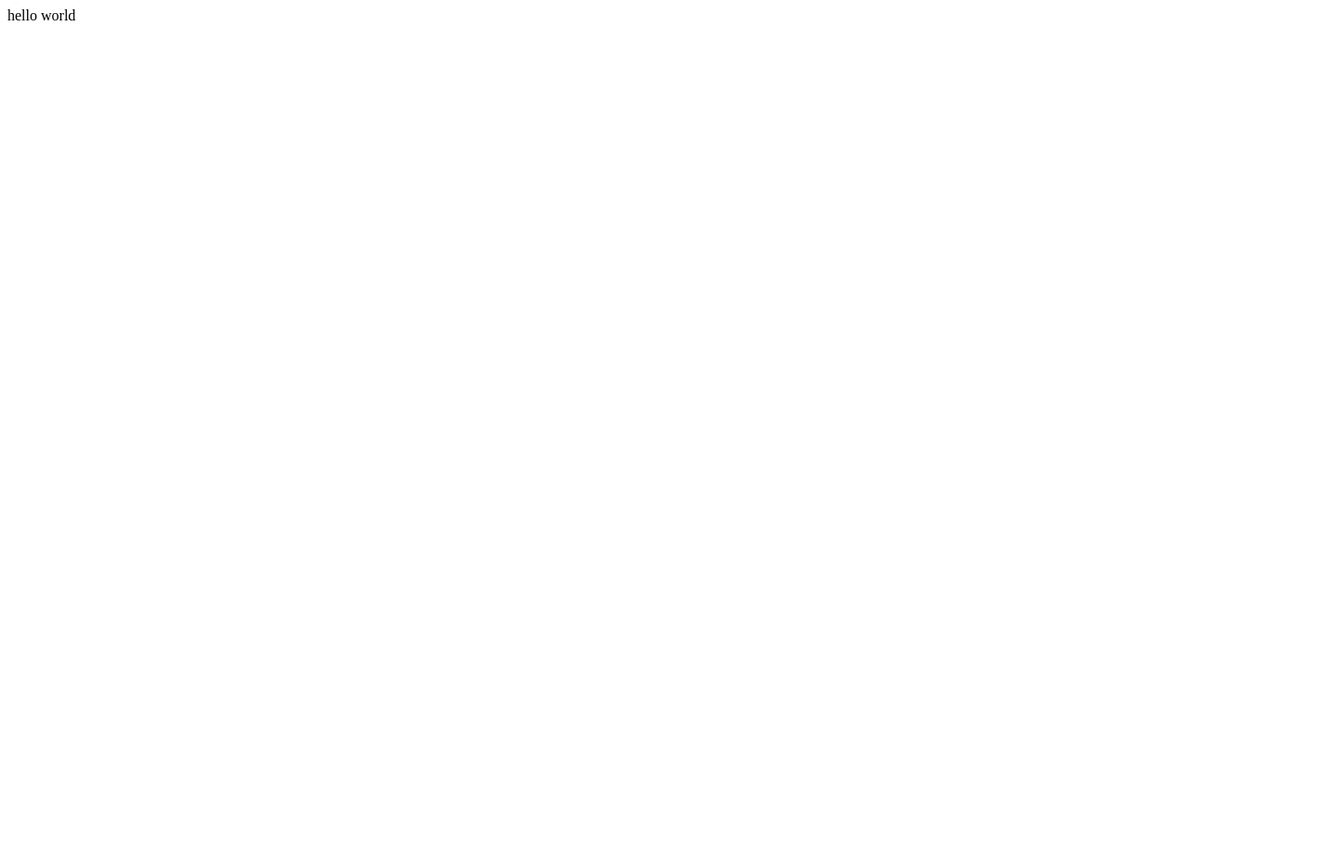
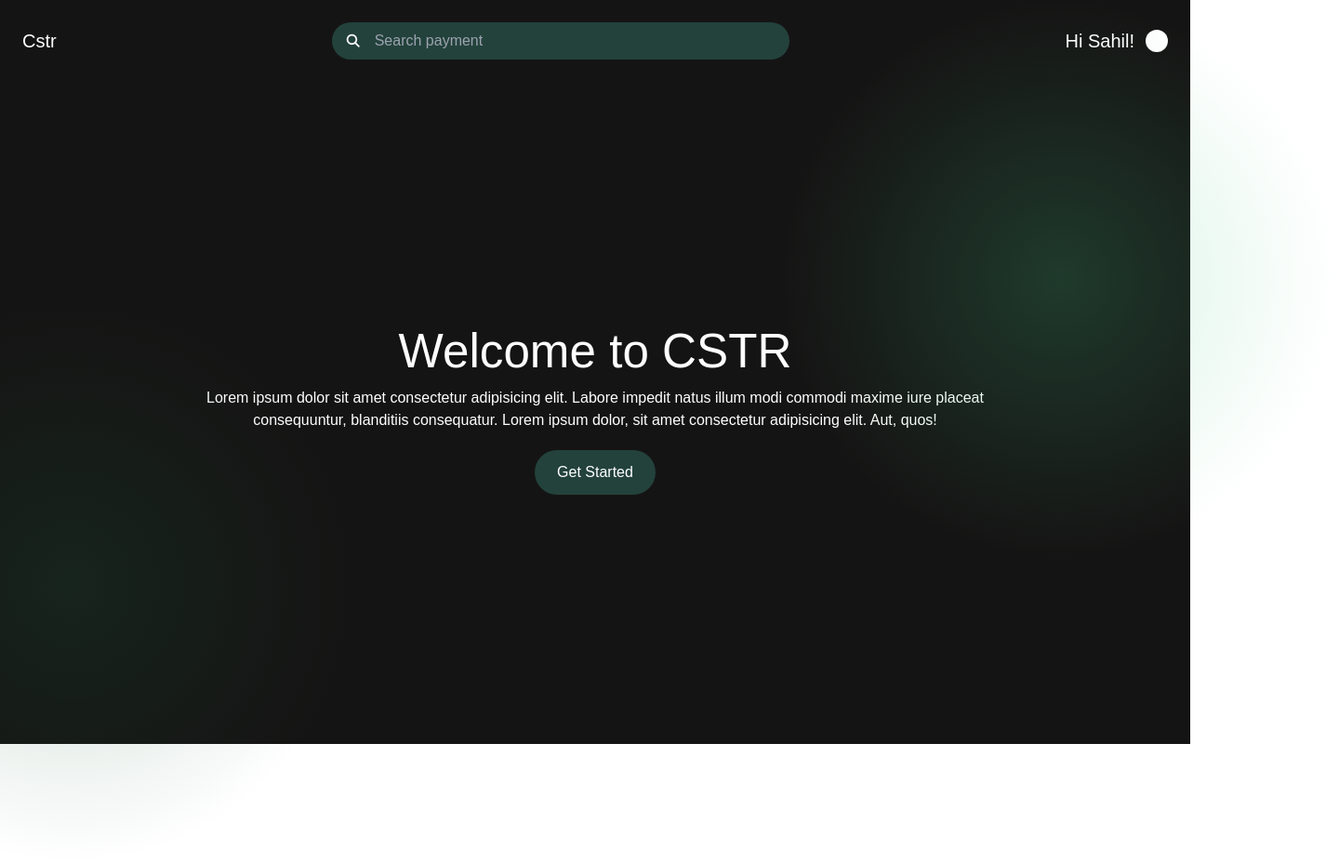
Before and after one commit to sahilbishnoi156/cstr, a website: page client/index.html in a window 1280 px wide. Shown: the whole page at 93% size, 1440 px wide, since content can reach past the window. Before the commit the page ends 800 px from the top, so only its background shows below. Drawn offline with nearby package versions, Linux system fonts and the light colour scheme; a web font is replaced by a local one.

Commit message:
cli: none client: made hero section and navbar, server: none

```diff
--- a/client/index.html
+++ b/client/index.html
@@ -1,13 +1,86 @@
 <!DOCTYPE html>
 <html lang="en">
-  <head>
+
+<head>
     <meta charset="UTF-8" />
     <meta name="viewport" content="width=device-width, initial-scale=1.0" />
+    <script src="https://cdn.tailwindcss.com"></script>
     <link rel="stylesheet" href="style.css" />
+    <link rel="stylesheet" href="https://cdnjs.cloudflare.com/ajax/libs/font-awesome/6.6.0/css/all.min.css"
+        integrity="sha512-Kc323vGBEqzTmouAECnVceyQqyqdsSiqLQISBL29aUW4U/M7pSPA/gEUZQqv1cwx4OnYxTxve5UMg5GT6L4JJg=="
+        crossorigin="anonymous" referrerpolicy="no-referrer" />
     <title>CSTR</title>
-  </head>
-  <body>
-    hello world
-  </body>
-  <script src="./script.js"></script>
+</head>
+
+<body class="h-screen w-screen overflow-hidden">
+    <div id="background_blurry_design_1" class="absolute -right-40"></div>
+    <div id="background_blurry_design_2" class="absolute -left-56 -bottom-32"></div>
+    <div class="h-full bg-[#151414] p-6 overflow-scroll flex flex-col gap-8">
+        <nav class="w-full flex gap-16 text-white items-center justify-between">
+            <div class="text-xl">Cstr</div>
+            <div class="w-2/5">
+                <div class="bg-[#23423c] flex rounded-full gap-4 items-center px-4 py-2 backdrop-blur-3xl">
+                    <i class="fa-solid fa-magnifying-glass text-sm"></i>
+                    <input type="text" class="bg-transparent border-none outline-none w-full"
+                        placeholder="Search payment" />
+                </div>
+            </div>
+            <div class="flex items-center justify-between gap-3">
+                <div class="text-xl">Hi Sahil!</div>
+                <div class="bg-white rounded-full h-6 w-6"></div>
+            </div>
+        </nav>
+        <main class="h-full w-full">
+            <!-- <section id="main_section" class="flex flex-row w-full gap-4 h-full">
+                <div class="flex flex-col justify-between items-center">
+                    <div class="flex flex-col gap-4">
+                        <div class="bg-[#23423c] rounded-full w-fit transition">
+                            <div
+                                class="rounded-full flex items-center justify-center h-10 w-10 hover:bg-white group/home duration-150 cursor-pointer">
+                                <i
+                                    class="fa-solid fa-house text-white group-hover/home:text-[#087452] duration-150"></i>
+                            </div>
+                            <div
+                                class="rounded-full flex items-center justify-center h-10 w-10 hover:bg-white group/plus duration-150 cursor-pointer">
+                                <i class="fa-solid fa-plus text-white group-hover/plus:text-[#087452] duration-150"></i>
+                            </div>
+                        </div>
+                        <div class="bg-[#23423c] rounded-full w-fit ">
+                            <div
+                                class="rounded-full flex items-center justify-center h-10 w-10 hover:bg-white group/plus duration-150 cursor-pointer">
+                                <i class="fa-solid fa-plus text-white group-hover/plus:text-[#087452] duration-150"></i>
+                            </div>
+                            <div
+                                class="rounded-full flex items-center justify-center h-10 w-10 hover:bg-white group/gear duration-150 cursor-pointer">
+                                <i class="fa-solid fa-gear text-white group-hover/gear:text-[#087452] duration-150"></i>
+                            </div>
+                        </div>
+                    </div>
+                    <div class="">
+                        <i
+                            class="fa-solid fa-arrow-right-from-bracket bg-[#23423c] text-white rounded-full flex items-center justify-center h-10 w-10 hover:bg-white hover:text-[#087452] cursor-pointer"></i>
+                        <i
+                            class="fa-solid fa-right-to-bracket bg-[#23423c] text-white rounded-full flex items-center justify-center h-10 w-10 hover:bg-white hover:text-[#087452] cursor-pointer"></i>
+                    </div>
+                </div>
+                <div class="bg-red-800 w-full">d</div>
+            </section> -->
+            <section id="hero_section" class="flex items-center justify-center h-full w-full">
+                <div class="w-3/4 h-full flex items-center justify-center flex-col text-white text-center">
+                    <h1 class="text-[4vw]">Welcome to CSTR</h1>
+                    <p class="">Lorem ipsum dolor sit amet consectetur adipisicing elit. Labore impedit natus illum modi
+                        commodi
+                        maxime iure placeat consequuntur, blanditiis consequatur. Lorem ipsum dolor, sit amet
+                        consectetur adipisicing
+                        elit. Aut, quos!</p>
+                    <button
+                        class="bg-[#23423c] px-6 rounded-full py-3 mt-5 hover:bg-[#153e37] duration-150 hover:px-8 relaltive ">Get
+                        Started</button>
+                </div>
+            </section>
+        </main>
+    </div>
+</body>
+<script src="./script.js"></script>
+
 </html>
--- a/client/style.css
+++ b/client/style.css
@@ -0,0 +1,21 @@
+@import url('https://fonts.googleapis.com/css2?family=SUSE:wght@100..800&display=swap');
+
+* {
+    padding: 0;
+    margin: 0;
+    font-family: "SUSE", sans-serif;
+    font-optical-sizing: auto;
+    font-weight: 500;
+    font-style: normal;
+    box-sizing: border-box;
+}
+#background_blurry_design_1{
+    height: 600px;
+    width: 600px;
+    background-image: radial-gradient(closest-side, rgba(68, 198, 131, 0.21), #0000);
+}
+#background_blurry_design_2{
+    height: 600px;
+    width: 600px;
+    background-image: radial-gradient(closest-side, rgba(28, 94, 60, 0.21), #0000);
+}
```
